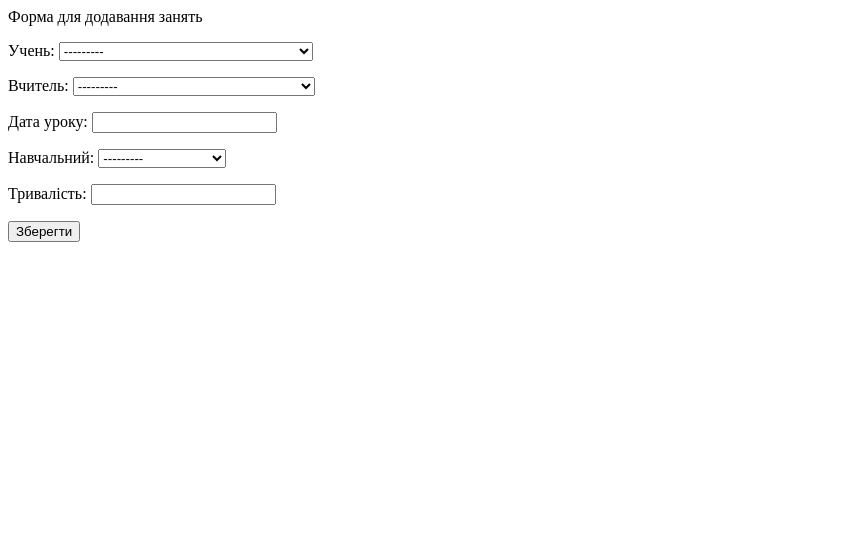
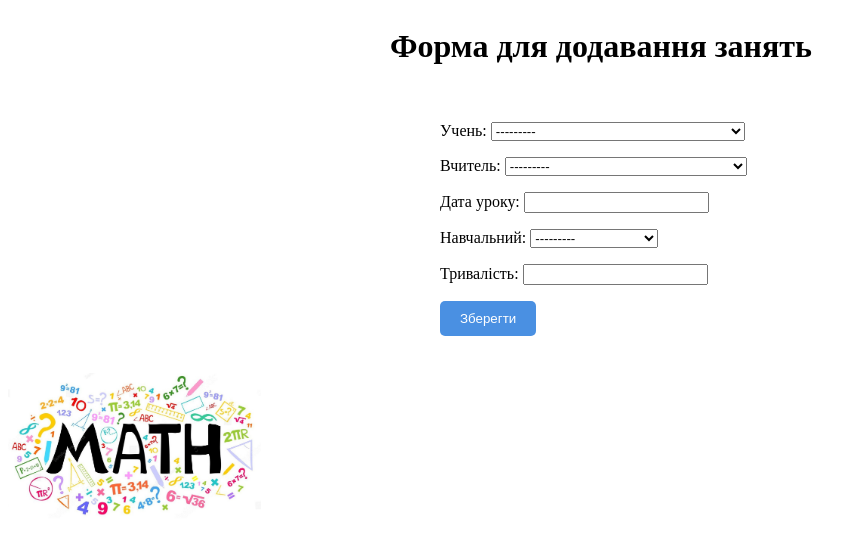
Before and after one commit to mirolexiv/online_school_project, a Django app: page /form/add_lessons/ in a window 1280 px wide. Shown: the top 555 px of the page, without its empty margins (0-866 px from the left). Run offline with Django 5.2, Linux system fonts and the light colour scheme; data comes from the database, SQL or seed files in the repository; both versions use the stored data as it was after the commit.

Commit message:
Create forms styles
Create forms styles

```diff
--- /dev/null
+++ b/online_school/form_app/static/form_app/styles/add_data.css
@@ -0,0 +1,26 @@
+h1{
+    max-width: 500px;
+    margin: 0 auto;
+    padding: 20px;
+}
+
+button{
+    background-color: #4a90e2;
+    color: #fff;
+    padding: 10px 20px;
+    border: none;
+    border-radius: 5px;
+    cursor: pointer;
+}
+form{
+    max-width: 400px;
+    margin: 0 auto;
+    border: 1px solid #fff;
+    border-radius: 10px;
+    box-shadow: 0 4p 8px rgba(0,0,0,0.1);
+    padding: 20px;
+}
+
+img{
+    width: 20%;
+}
--- a/online_school/form_app/templates/form_app/add_lessons.html
+++ b/online_school/form_app/templates/form_app/add_lessons.html
@@ -2,7 +2,7 @@
 {% block title %}Додати вчителя{% endblock %}
 
 {% block content %}
-Форма для додавання занять
+<h1>Форма для додавання занять</h1>
 
 <form method="post" action="">
     {% csrf_token %}
--- a/online_school/form_app/templates/form_app/add_student.html
+++ b/online_school/form_app/templates/form_app/add_student.html
@@ -2,7 +2,7 @@
 {% block title %}Додати вчителя{% endblock %}
 
 {% block content %}
-Форма для додавання учнів
+<h1>Форма для додавання учнів</h1>
 
 <form method="post" action="">
     {% csrf_token %}
--- a/online_school/form_app/templates/form_app/add_subject.html
+++ b/online_school/form_app/templates/form_app/add_subject.html
@@ -2,7 +2,7 @@
 {% block title %}Додати вчителя{% endblock %}
 
 {% block content %}
-Форма для додавання предметів
+<h1>Форма для додавання предметів</h1>
 
 <form method="post" action="">
     {% csrf_token %}
--- a/online_school/form_app/templates/form_app/add_teacher.html
+++ b/online_school/form_app/templates/form_app/add_teacher.html
@@ -2,7 +2,7 @@
 {% block title %}Додати вчителя{% endblock %}
 
 {% block content %}
-Форма для додавання вчителів
+<h1>Форма для додавання вчителів</h1>
 
 <form method="post" action="">
     {% csrf_token %}
--- a/online_school/form_app/templates/form_app/base_form.html
+++ b/online_school/form_app/templates/form_app/base_form.html
@@ -1,3 +1,5 @@
+{%  load static %}
+
 <!doctype html>
 <html lang="uk-Uk">
 <head>
@@ -5,10 +7,12 @@
     <meta name="viewport"
           content="width=device-width, user-scalable=no, initial-scale=1.0, maximum-scale=1.0, minimum-scale=1.0">
     <meta http-equiv="X-UA-Compatible" content="ie=edge">
+    <link rel="stylesheet" href="{% static 'form_app/styles/add_data.css' %}">
     <title>{% block title %}{% endblock %}</title>
 </head>
 <body>
         {% block content %}
         {% endblock %}
+        <img src="{% static 'form_app/images/logo.jpg' %}" alt="">
 </body>
 </html>
```
Also changed, not shown: online_school/db.sqlite3, online_school/form_app/static/form_app/images/logo.jpg (added), online_school/lessons/static/lessons/images/math05.jpg (renamed from online_school/lessons/static/lessons/images/math.jpg).
